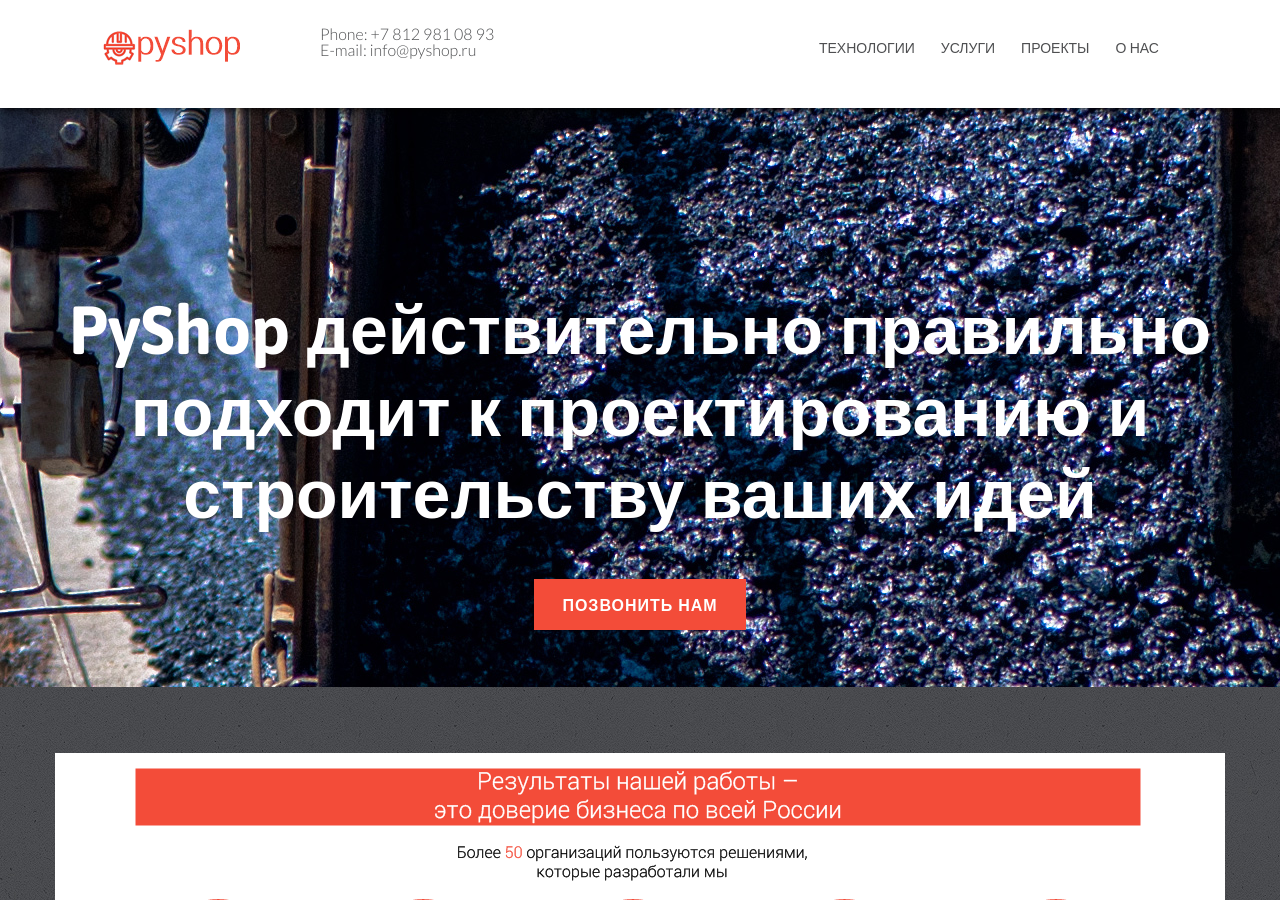
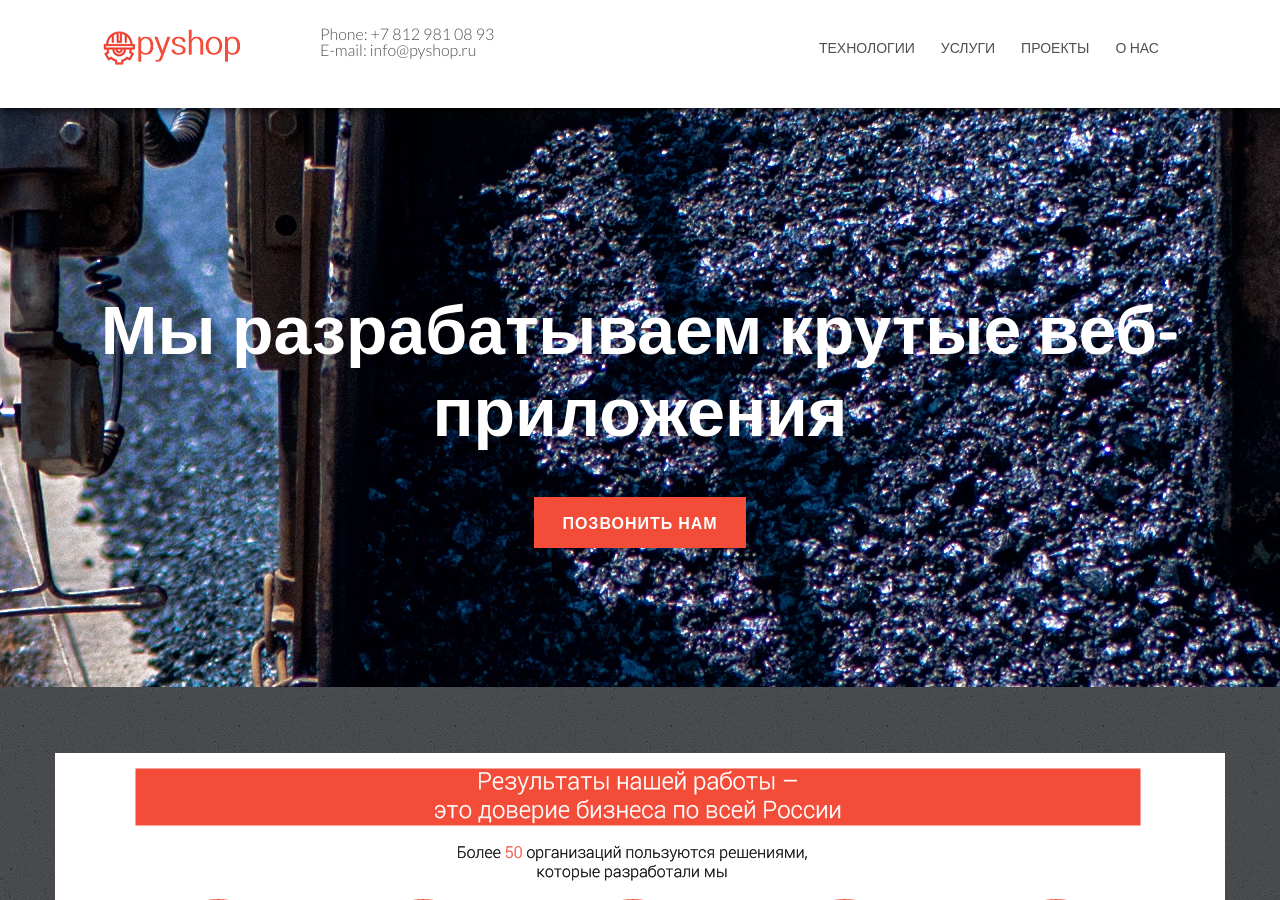
Before and after one commit to pyshop/pyshop-website, a Jekyll site: the page built from index.html, in a window 1280 px wide and 900 px high. Built offline with Jekyll 4.4.1, drawn with Linux system fonts in a browser that asks for light colours; nearby versions of some CDN libraries; some web fonts are replaced.

Commit message:
сhanged slogan

```diff
--- a/index.html
+++ b/index.html
@@ -1,7 +1,7 @@
 ---
 layout: start_page
 permalink: /
-main_slogan: PyShop действительно правильно подходит к проектированию и строительству ваших идей
+main_slogan: Мы разрабатываем крутые веб-приложения
 
 key_priorities:
   title: Наши ключевые приоритеты
```
